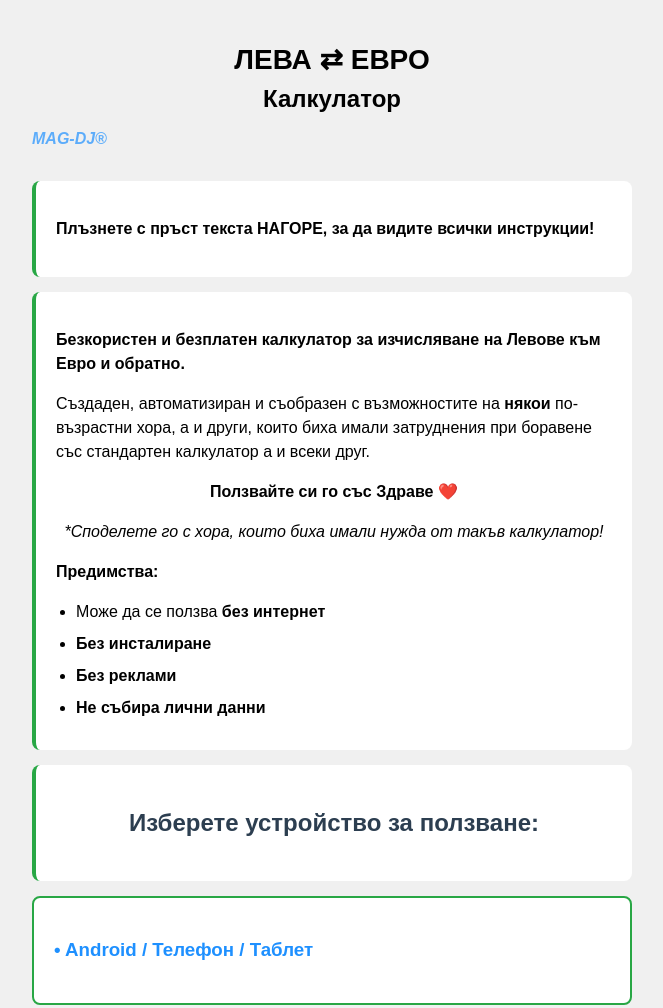
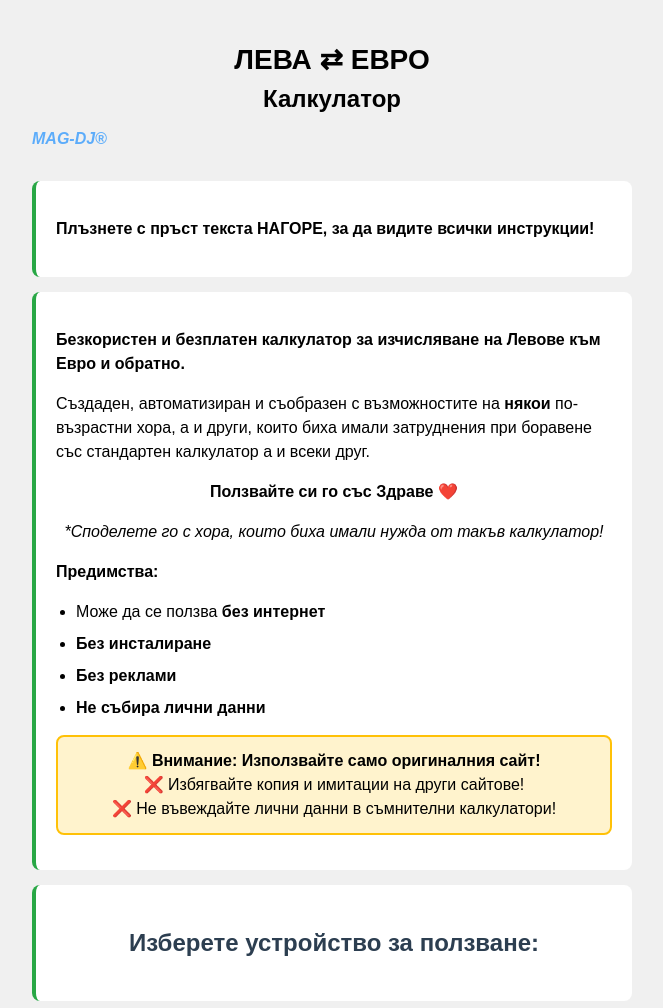
Before and after one commit to MAG-DJ/BGN-EURO-Calc.-portal, a plain HTML site: page index.html in a window 1280 px wide. Shown: the top 1008 px of the page, without its empty margins (308-971 px from the left). Drawn offline with Linux system fonts and the light colour scheme.

Commit message:
Add warning about using original calculator site
Added a warning section to avoid using imitation calculators and to emphasize using the original site.

```diff
--- a/index.html
+++ b/index.html
@@ -39,6 +39,13 @@
                 <li><strong>Не събира лични данни</strong></li>
             </ul>
         </div>
+
+        <!-- 🔔 ПРЕДУПРЕЖДЕНИЕ ДОБАВЕНО ТУК -->
+        <div style="background: #fff3cd; border: 2px solid #ffc107; border-radius: 8px; padding: 12px; margin: 15px 0; text-align: center;">
+            <strong>⚠️ Внимание: Използвайте само оригиналния сайт!</strong><br>
+            ❌ Избягвайте копия и имитации на други сайтове!<br>
+            ❌ Не въвеждайте лични данни в съмнителни калкулатори!
+        </div>
     </div>
 
     <!-- ИЗБОР НА УСТРОЙСТВО -->
```
